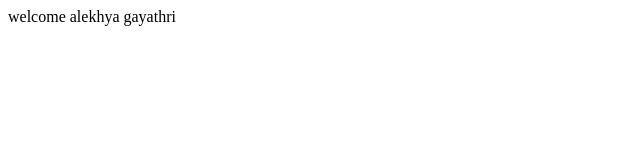
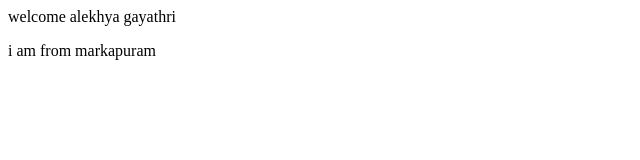
Before and after one commit to alekhyasri/alekhyasri.github.io, a plain HTML site: page index.html in a window 1280 px wide. Shown: the whole page, without its empty margins (0-640 px from the left). Drawn offline with Linux system fonts and the light colour scheme.

Commit message:
Update index.html

```diff
--- a/index.html
+++ b/index.html
@@ -1 +1,2 @@
 <p>welcome alekhya gayathri</p>
+<p>i am from markapuram<p/>
```
